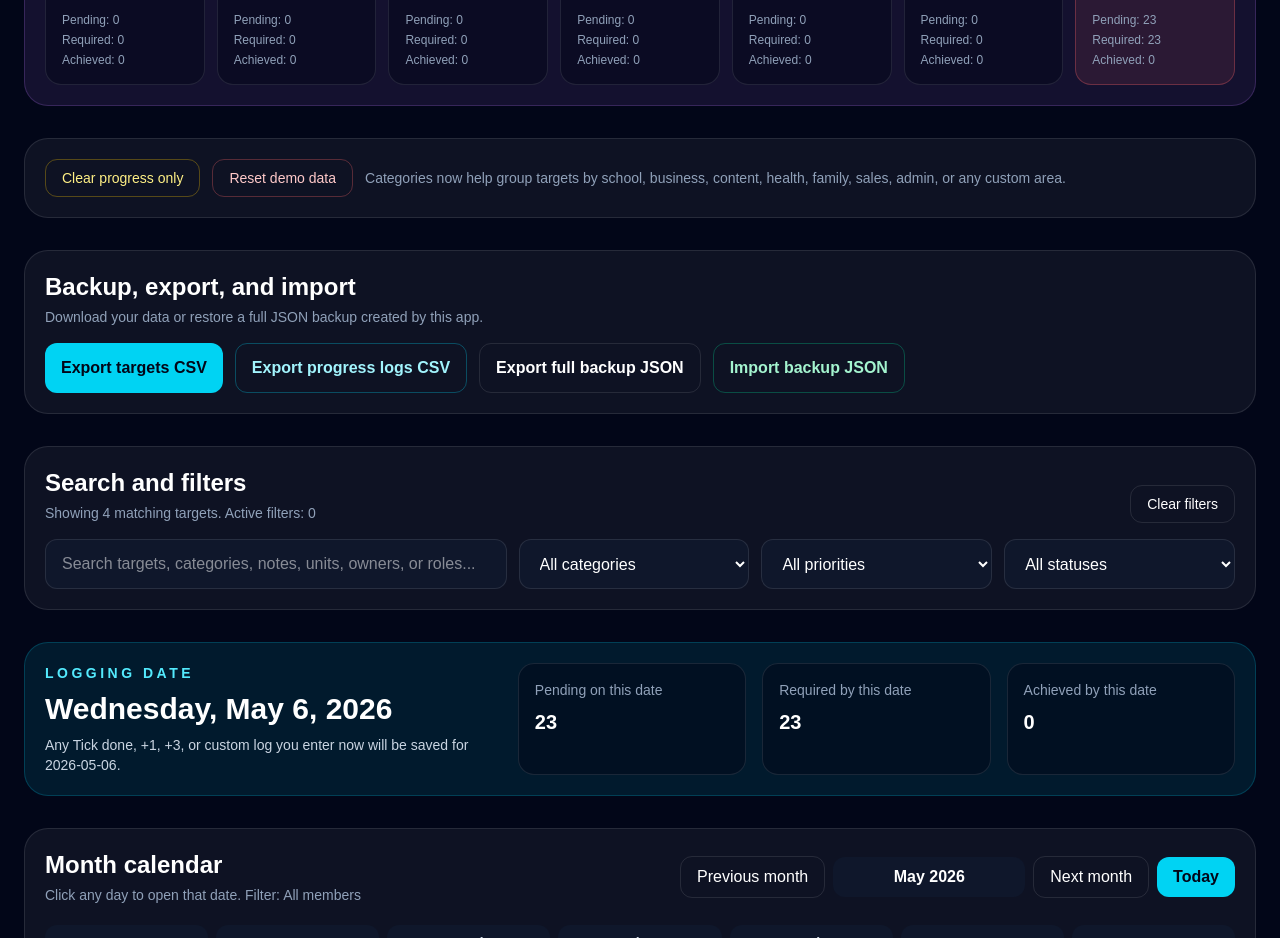
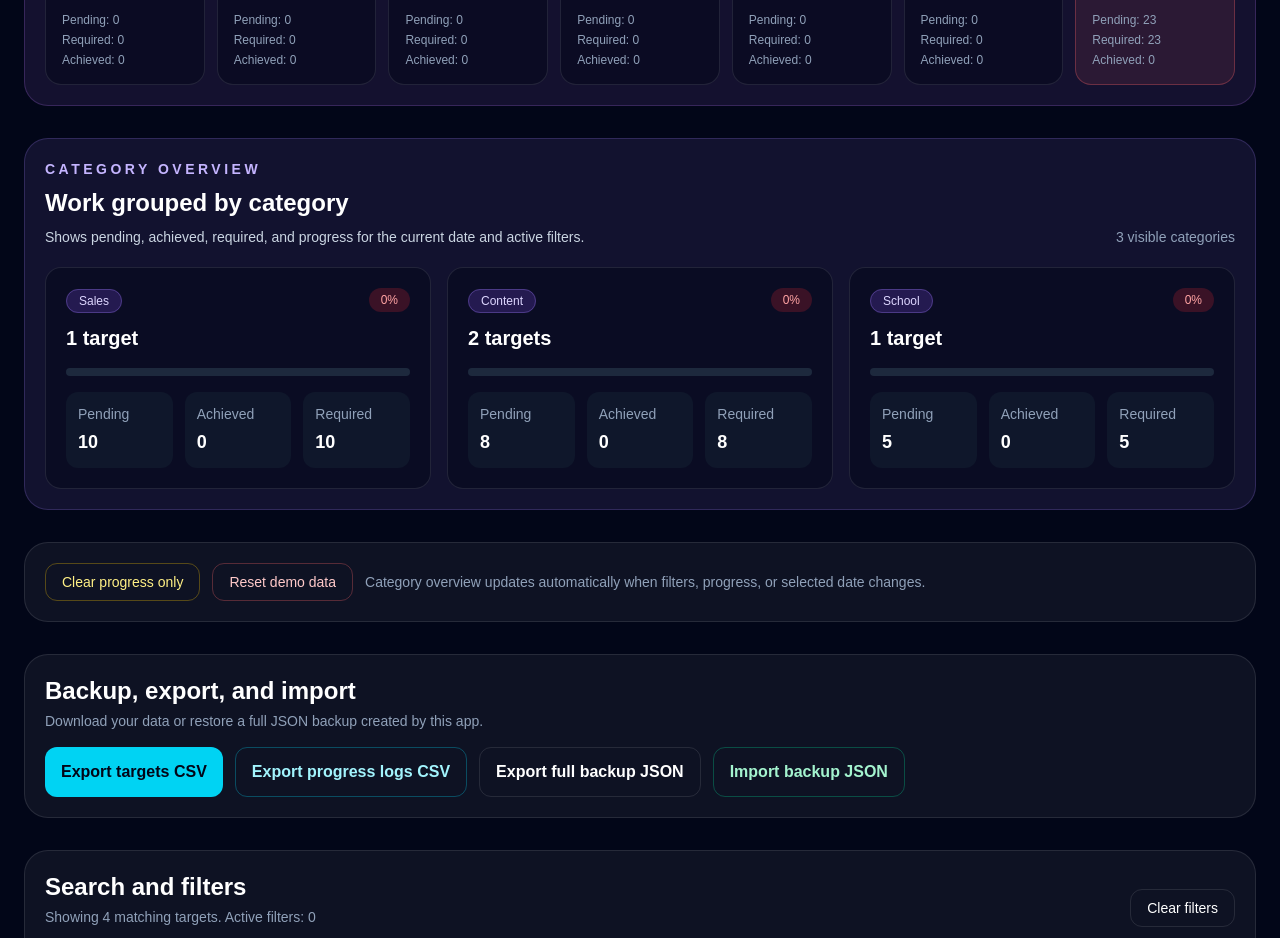
Before and after one commit to hamzajnj1997/universal-targets-tracker, a Next.js app: page / in a window 1280 px wide. Shown: the part 860-1798 px from the top of the page. Built offline with nearby package versions, Linux system fonts and the light colour scheme.

Commit message:
Add category overview

```diff
--- a/app/page.tsx
+++ b/app/page.tsx
@@ -657,6 +657,63 @@ export default function Home() {
     members,
   ]);
 
+  const categoryOverview = useMemo(() => {
+    const groups = new Map<
+      string,
+      {
+        category: string;
+        targetCount: number;
+        pending: number;
+        achieved: number;
+        required: number;
+      }
+    >();
+
+    for (const row of visibleDashboard) {
+      const category = row.target.category || "General";
+      const existing =
+        groups.get(category) ??
+        {
+          category,
+          targetCount: 0,
+          pending: 0,
+          achieved: 0,
+          required: 0,
+        };
+
+      existing.targetCount += 1;
+      existing.pending += row.pending;
+      existing.achieved += row.achieved;
+      existing.required += row.required;
+
+      groups.set(category, existing);
+    }
+
+    return Array.from(groups.values())
+      .map((group) => {
+        const progress =
+          group.required === 0
+            ? 100
+            : Math.min(
+                100,
+                Math.round((group.achieved / group.required) * 100)
+              );
+
+        return {
+          ...group,
+          progress,
+          status: getStatus(group.pending, progress),
+        };
+      })
+      .sort((a, b) => {
+        const pendingDifference = b.pending - a.pending;
+
+        if (pendingDifference !== 0) return pendingDifference;
+
+        return a.category.localeCompare(b.category);
+      });
+  }, [visibleDashboard]);
+
   const memberOverview = useMemo(() => {
     return members.map((member) => {
       const memberRows = dashboard.filter(
@@ -1208,7 +1265,7 @@ export default function Home() {
     const backup = {
       exportedAt: new Date().toISOString(),
       appName: "Universal Targets Tracker",
-      version: 19,
+      version: 20,
       selectedDate,
       calendarMonth,
       lastSavedAt,
@@ -1516,6 +1573,84 @@ export default function Home() {
           </div>
         </section>
 
+        <section className="mb-8 rounded-3xl border border-violet-400/20 bg-violet-400/10 p-5">
+          <div className="mb-5 flex flex-col gap-2 lg:flex-row lg:items-end lg:justify-between">
+            <div>
+              <p className="text-sm font-semibold uppercase tracking-[0.25em] text-violet-300">
+                Category overview
+              </p>
+              <h2 className="mt-2 text-2xl font-bold">Work grouped by category</h2>
+              <p className="mt-2 text-sm text-slate-300">
+                Shows pending, achieved, required, and progress for the current
+                date and active filters.
+              </p>
+            </div>
+
+            <p className="text-sm text-slate-400">
+              {categoryOverview.length} visible categories
+            </p>
+          </div>
+
+          {categoryOverview.length > 0 ? (
+            <div className="grid gap-4 md:grid-cols-2 xl:grid-cols-3">
+              {categoryOverview.map((category) => (
+                <div
+                  key={category.category}
+                  className="rounded-2xl border border-white/10 bg-slate-950/50 p-5"
+                >
+                  <div className="mb-4 flex items-start justify-between gap-3">
+                    <div>
+                      <span className="rounded-full border border-violet-400/30 bg-violet-500/20 px-3 py-1 text-xs font-medium text-violet-200">
+                        {category.category}
+                      </span>
+                      <h3 className="mt-3 text-xl font-bold">
+                        {category.targetCount}{" "}
+                        {category.targetCount === 1 ? "target" : "targets"}
+                      </h3>
+                    </div>
+
+                    <span
+                      className={`rounded-full px-3 py-1 text-xs font-medium ${statusClass(
+                        category.status
+                      )}`}
+                    >
+                      {category.progress}%
+                    </span>
+                  </div>
+
+                  <div className="h-2 overflow-hidden rounded-full bg-slate-800">
+                    <div
+                      className="h-full rounded-full bg-cyan-400"
+                      style={{ width: `${category.progress}%` }}
+                    />
+                  </div>
+
+                  <div className="mt-4 grid grid-cols-3 gap-3 text-sm">
+                    <div className="rounded-xl bg-slate-900 p-3">
+                      <p className="text-slate-400">Pending</p>
+                      <p className="mt-1 text-lg font-bold">{category.pending}</p>
+                    </div>
+
+                    <div className="rounded-xl bg-slate-900 p-3">
+                      <p className="text-slate-400">Achieved</p>
+                      <p className="mt-1 text-lg font-bold">{category.achieved}</p>
+                    </div>
+
+                    <div className="rounded-xl bg-slate-900 p-3">
+                      <p className="text-slate-400">Required</p>
+                      <p className="mt-1 text-lg font-bold">{category.required}</p>
+                    </div>
+                  </div>
+                </div>
+              ))}
+            </div>
+          ) : (
+            <div className="rounded-2xl border border-dashed border-white/10 p-8 text-center text-slate-400">
+              No category data to show with the current filters.
+            </div>
+          )}
+        </section>
+
         <section className="mb-8 flex flex-wrap gap-3 rounded-3xl border border-white/10 bg-white/5 p-5">
           <button
             onClick={clearProgressLogs}
@@ -1532,8 +1667,8 @@ export default function Home() {
           </button>
 
           <p className="flex items-center text-sm text-slate-400">
-            Categories now help group targets by school, business, content,
-            health, family, sales, admin, or any custom area.
+            Category overview updates automatically when filters, progress, or
+            selected date changes.
           </p>
         </section>
 
@@ -2444,7 +2579,7 @@ function StatCard({ label, value }: { label: string; value: number }) {
   );
 }
 
-function StatusBox({ label, value }: { label: string; value: string | number }) {
+function StatusBox({ label, value }: { label: string | number; value: string | number }) {
   return (
     <div className="rounded-2xl border border-white/10 bg-slate-950/50 p-4">
       <p className="text-sm text-slate-400">{label}</p>
```
